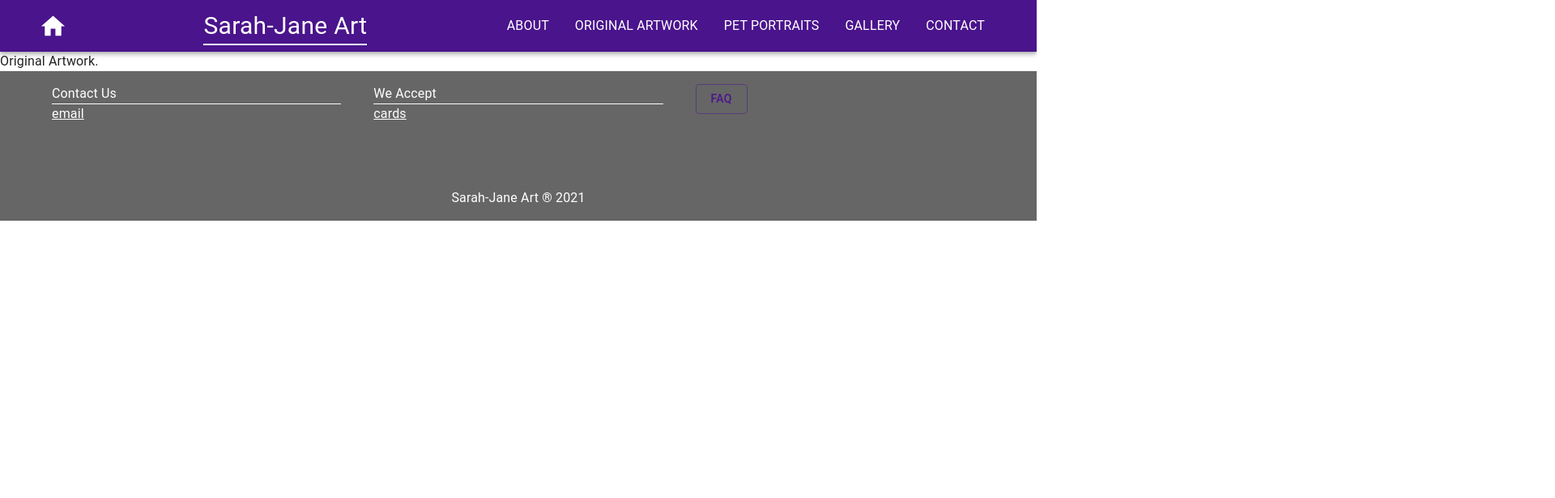
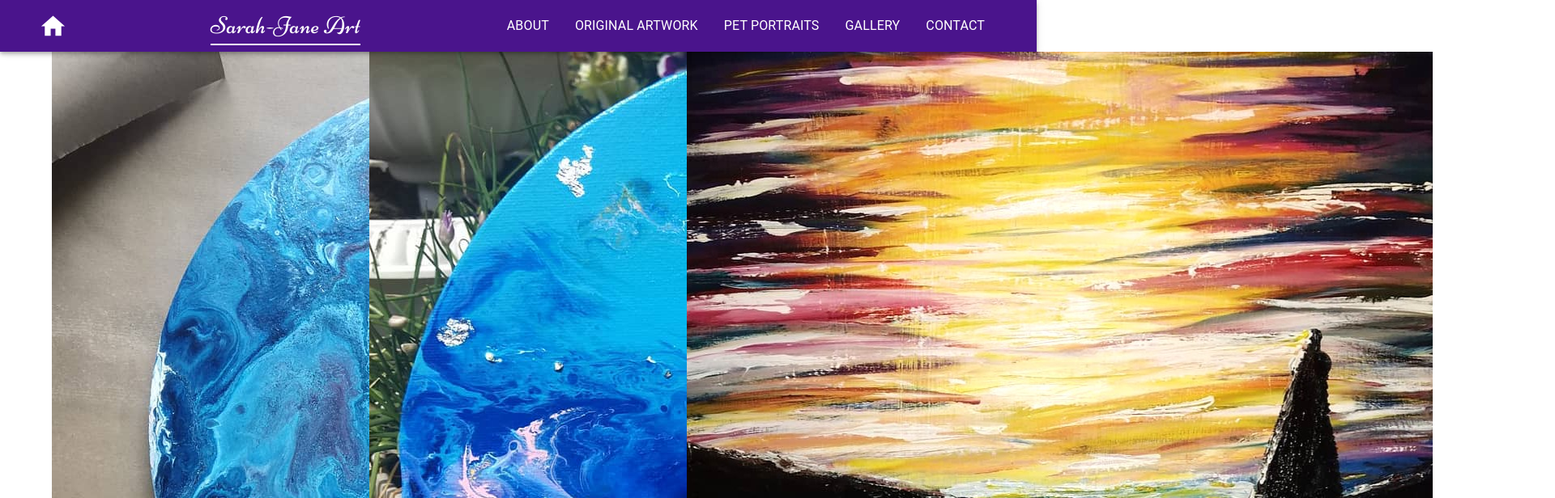
Before and after one commit to Pete-Senpai/gallery, a React (Create React App) app: page /original_artwork in a window 1280 px wide. Shown: the top 616 px of the page at 81% size, 1920 px wide, since content can reach past the window. Built offline with nearby package versions, Linux system fonts and the light colour scheme.

Commit message:
Original artwork mapping and fonts for home and about.

```diff
--- a/src/components/navBar/index.tsx
+++ b/src/components/navBar/index.tsx
@@ -2,6 +2,7 @@ import React from 'react';
 import { AppBar, Toolbar, IconButton, List, ListItem, ListItemText, Container, Typography, Box } from "@mui/material";
 import { Home } from "@mui/icons-material";
 import { useHistory } from 'react-router-dom';
+import "@fontsource/niconne/400.css";
 
 const navLinks = [
     { title: `about`, path: `/about` },
@@ -25,7 +26,7 @@ const NavBar = () => {
                         size="large">
                         <Home fontSize="large" />
                     </IconButton>
-                    <Typography sx={{alignSelf: "center", fontSize: 30, borderBottom: 2}}>Sarah-Jane Art</Typography>
+                    <Typography sx={{alignSelf: "center", fontSize: 30, borderBottom: 2, fontFamily: "Niconne"}}>Sarah-Jane Art</Typography>
                     <List component="nav" aria-labelledby="main navigation" sx={{display: "flex", justifyContent: "space-between"}}>
                         {navLinks.map(({ title, path }) => (
                             <Box onClick={() => history.push(path)} key={title} sx={{textDecoration: "none", textTransform: "uppercase", color: "white", alignSelf: "center"}}>
--- a/src/pages/about/index.tsx
+++ b/src/pages/about/index.tsx
@@ -19,7 +19,7 @@ const About = () => {
                         <Typography align="center" borderBottom={1}>
                             <h1>About me</h1>
                         </Typography>
-                        <Typography>
+                        <Typography fontFamily="Casual" fontSize={18}>
                             <p>I'm 32 year old self taught artist,  based on the south coast of England, who has always had a passion for art.</p>
                             <p>I started my venture into art at a very young age and have continued to follow my passion and love for all things art into my adult years. </p>
                             <p>Unlike many artists, I don't have a preferred subject or medium that I like to follow. To me, art is about the consistent growth of one's skills, and always looking to improve, and take on new challenges.</p>
--- a/src/pages/home/index.tsx
+++ b/src/pages/home/index.tsx
@@ -8,7 +8,7 @@ const HomePageBox = (props: { header: string, children: any, imageSrc: string, i
             <Typography align="center" borderBottom={1}>
                 <h1>{props.header}</h1>
             </Typography>
-            <Typography>
+            <Typography fontFamily="Casual" fontSize={18} >
                 {props.children}
             </Typography>
             <Box sx={{ flexGrow: 1, display: "flex", justifyContent: "center", alignItems: "end" }}>
--- a/src/pages/original_artwork/index.tsx
+++ b/src/pages/original_artwork/index.tsx
@@ -1,8 +1,22 @@
+import { Container, Grid } from '@mui/material';
 import React from 'react';
+
+function mapPictures(context: __WebpackModuleApi.RequireContext) {
+    return context.keys().map((key) => context(key).default as string);
+}
+const images = mapPictures(require.context("../../../public/images/Abstract", false, /\.(png|jpe?g|svg)$/));
 
 const OriginalArtwork = () => {
     return (
-        <>Original Artwork.</>
+        <Container>
+            <Grid container spacing={3}>
+                {images.map(image =>
+                    <Grid item key={image} xs={12} md={6} lg={4}>
+                        <img src={image} alt="img" />
+                    </Grid>
+                )}
+            </Grid>
+        </Container>
     );
 };
 
```
Also changed, not shown: package.json (+23 -21 lines), 1 other file (tests, documents, lock files or other folders).
